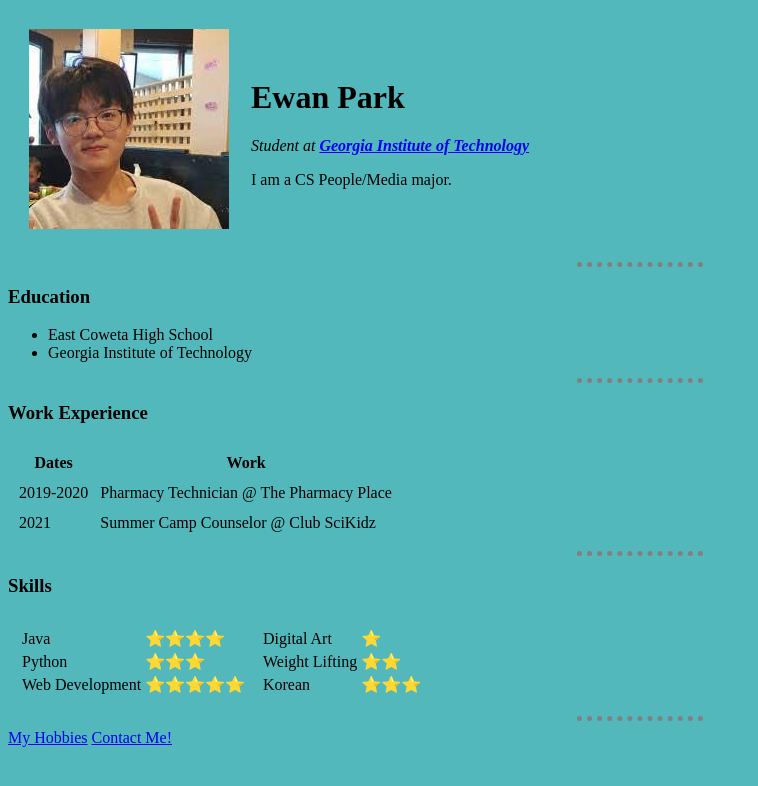
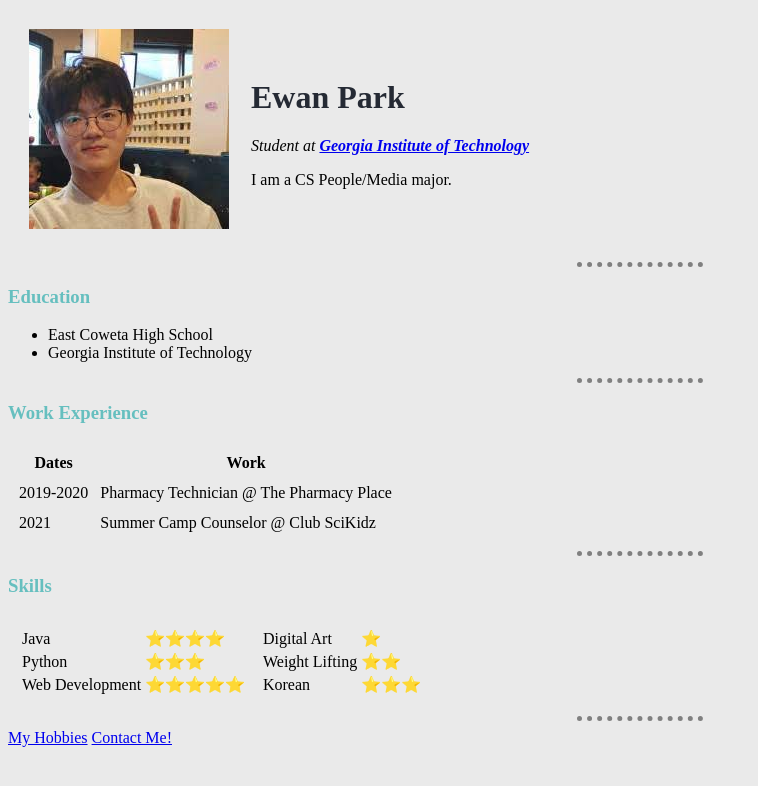
Before and after one commit to ypark0502/potential-palm-tree, a plain HTML site: page index.html in a window 1280 px wide. Shown: the whole page, without its empty margins (0-758 px from the left). Drawn offline with Linux system fonts and the light colour scheme.

Commit message:
External CSS implementation

```diff
--- /dev/null
+++ b/css/styles.css
@@ -0,0 +1,16 @@
+body {
+    background-color: #EAEAEA;
+}
+hr {
+    border-style: none;
+    border-top-style: dotted;
+    border-color: grey;
+    border-width: 5px;
+    width: 10%;
+}
+h1 {
+    color: #252A34;
+}
+h3 {
+    color: #66BFBF;
+}
--- a/index.html
+++ b/index.html
@@ -6,19 +6,7 @@
         <meta http-equiv="X-UA-Compatible" content="IE=edge" />
         <meta name="viewport" content="width=device-width, initial-scale=1.0" />
         <title>💚 Ewan's Personal Site</title>
-
-        <style>
-            body {
-                background-color: #53B8BB;
-            }
-            hr {
-                border-style: none;
-                border-top-style: dotted;
-                border-color: grey;
-                border-width: 5px;
-                width: 10%;
-            }
-        </style>
+        <link rel="stylesheet" href="css/styles.css">
     </head>
 
     <body>
```
Also changed, not shown: contact.html (+1 -0 lines), hobbies.html (+1 -0 lines).
